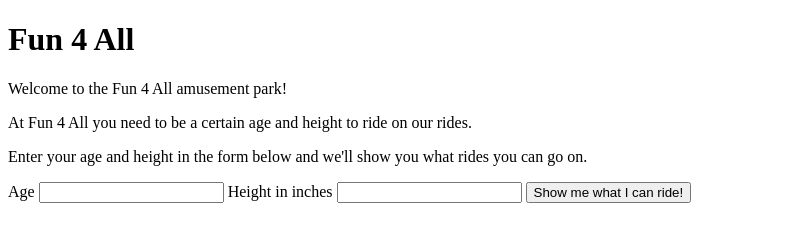
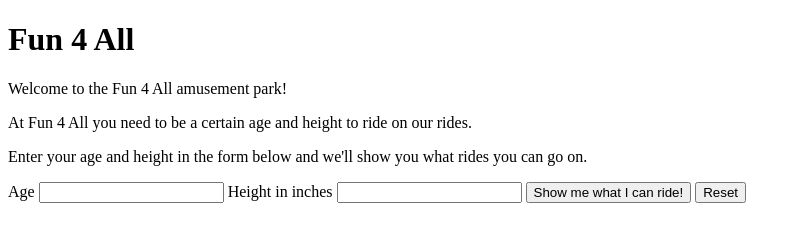
Before and after one commit to BillyLee1/amusementPark, a plain HTML site: page index.html in a window 1280 px wide. Shown: the whole page, without its empty margins (0-801 px from the left). Drawn offline with Linux system fonts and the light colour scheme.

Commit message:
Add reset button

```diff
--- a/index.html
+++ b/index.html
@@ -19,6 +19,7 @@
       <label for="height">Height in inches</label>
       <input id="height" type="text" name="height">
       <button type="submit">Show me what I can ride!</button>
+      <button type="reset" value="Reset">Reset</button>
     </form>
 
     <div id="swings" class="hidden">
```
